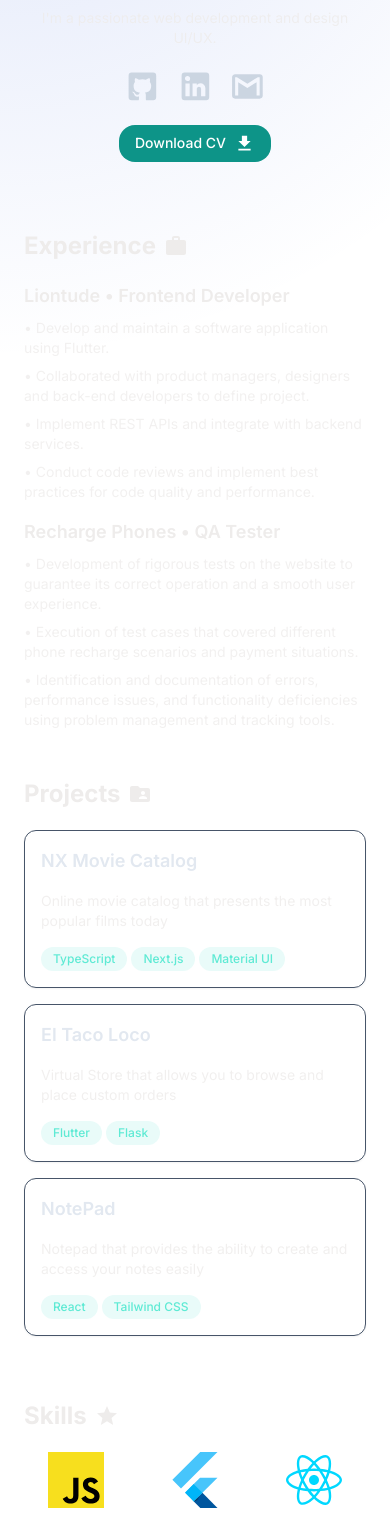
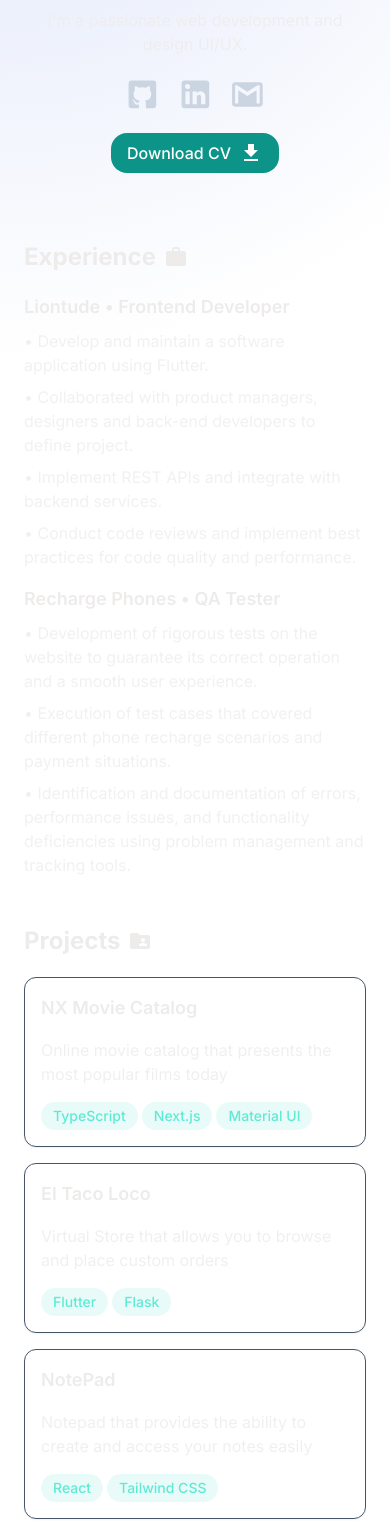
Before and after one commit to henryglez02/henryglez02.github.io, a Next.js app: page / in a window 390 px wide. Shown: the part 280-1802 px from the top of the page. Built offline with nearby package versions, Linux system fonts and the light colour scheme.

Commit message:
fix:font size

```diff
--- a/app/page.tsx
+++ b/app/page.tsx
@@ -28,7 +28,7 @@ export default function Page() {
 
           <div className="flex flex-col justify-center items-center gap-2 ">
             <h1 className="text-2xl sm:text-4xl font-bold">Henry Glez</h1>
-            <p className=" text-sm sm:text-lg opacity-80 text-center">
+            <p className="  sm:text-lg opacity-80 text-center">
               I'm a passionate web development and design UI/UX.
             </p>
           </div>
@@ -83,7 +83,7 @@ export default function Page() {
             </Link>
           </div>
           <Link
-            className="text-sm sm:text-base font-medium py-2 px-4 rounded-2xl flex gap-2 items-center justify-center bg-teal-600 text-white hover:bg-teal-500 transition-all duration-300"
+            className=" font-medium py-2 px-4 rounded-2xl flex gap-2 items-center justify-center bg-teal-600 text-white hover:bg-teal-500 transition-all duration-300"
             href="https://drive.google.com/uc?export=download&id=1DBF2cSxI0JsrKA84dvVDAh3sNDJAdOct"
           >
             Download CV
@@ -169,7 +169,7 @@ export default function Page() {
               />
             </svg>
           </div>
-          <div className="grid grid-cols-[repeat(auto-fit,minmax(80px,1fr))] items-center  gap-4  ">
+          <div className="grid grid-cols-[repeat(auto-fit,minmax(80px,1fr))] items-center gap-4 sm:gap-6  ">
             {skills.map((item, index) => (
               <SkillItem key={index} name={item.name} image={item.image} />
             ))}
--- a/components/experience-item.tsx
+++ b/components/experience-item.tsx
@@ -8,7 +8,7 @@ export const ExperienceItem: React.FC<ExperienceItemProps> = ({
       <h2 className="text-lg font-semibold">
         {company} • {position}{" "}
       </h2>
-      <ul className="flex flex-col gap-2 text-sm sm:text-base max-w-3xl ">
+      <ul className="flex flex-col gap-2  max-w-3xl ">
         {tasks.map((task, index) => (
           <li key={index} className="opacity-75">
             • {task}
--- a/components/project-item.tsx
+++ b/components/project-item.tsx
@@ -22,7 +22,7 @@ export const ProjectItem: React.FC<ProjectItemProps> = ({
       className="relative flex flex-col w-full p-4 border border-slate-600 gap-4 rounded-xl hover:-translate-y-1 hover:scale-100  duration-200  shadow-sm  "
     >
       <div className="flex">
-        <h2 className=" font-semibold text-slate-200 text-lg  ">{title}</h2>
+        <h2 className=" font-semibold  text-lg  ">{title}</h2>
         <svg
           xmlns="http://www.w3.org/2000/svg"
           viewBox="0 0 24 24"
@@ -38,12 +38,12 @@ export const ProjectItem: React.FC<ProjectItemProps> = ({
           />
         </svg>
       </div>
-      <p className="opacity-80 text-sm sm:text-base max-w-sm ">{description}</p>
+      <p className="opacity-80  max-w-sm ">{description}</p>
       <ul className="flex flex-wrap items-center justify-start  gap-1 text-sm sm:text-base ">
         {techs.map((tech, index) => (
           <li
             key={index}
-            className="rounded-full bg-teal-400/10 px-3 py-1 text-xs sm:text-sm font-medium  text-teal-300"
+            className="rounded-full bg-teal-400/10 px-3 py-1 text-sm sm:text-sm font-medium  text-teal-300"
           >
             {tech}
           </li>
--- a/components/skill-item.tsx
+++ b/components/skill-item.tsx
@@ -1,7 +1,16 @@
+import Image from "next/image";
+
 export const SkillItem: React.FC<SkillItemProps> = ({ name, image }) => {
   return (
     <div className="flex flex-col gap-2 items-center   hover:scale-110 transition-all duration-300  ">
-      <img src={image} alt={name} className="w-14 h-14 sm:w-20  sm:h-20  " />
+      <Image
+        src={image}
+        alt={name}
+        width={56}
+        height={56}
+        className="sm:w-20  sm:h-20  "
+        quality={100}
+      />
     </div>
   );
 };
```
